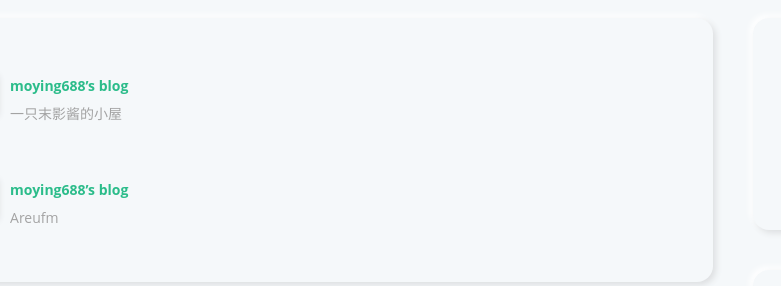
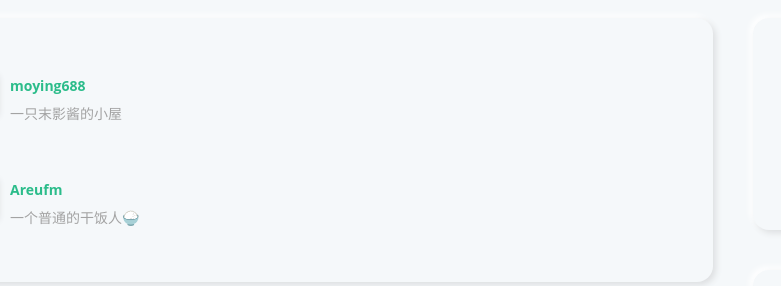
Before and after one commit to Krisnile/Krisnile.github.io, a plain HTML site: page links/index.html in a window 1280 px wide. Shown: the part 536-822 px from the top of the page, 147-928 px from the left. Drawn offline with nearby package versions, Linux system fonts and the light colour scheme.

Commit message:
blog update

```diff
--- a/links/index.html
+++ b/links/index.html
@@ -190,7 +190,7 @@
                <img class="ava" src="https://moying688.github.io/img/avatar.jpg" />
                <div class="card-header">
                   <div>
-                     <a target="_blank" rel="noopener" href="https://moying688.github.io/">moying688’s blog</a>
+                     <a target="_blank" rel="noopener" href="https://moying688.github.io/">moying688</a>
                   </div>
                   <div class="info">一只末影酱的小屋</div>
                </div>
@@ -203,9 +203,9 @@
                <img class="ava" src="https://files.catbox.moe/hrwma6.gif?t=844dc9fe-0844-4c7a-ad34-f1e99cdd7dbc" />
                <div class="card-header">
                   <div>
-                     <a target="_blank" rel="noopener" href="https://blog-ivory-rho.vercel.app/">moying688’s blog</a>
+                     <a target="_blank" rel="noopener" href="https://blog-ivory-rho.vercel.app/">Areufm</a>
                   </div>
-                  <div class="info">Areufm</div>
+                  <div class="info">一个普通的干饭人🍚</div>
                </div>
             </div>
          </div>
```
